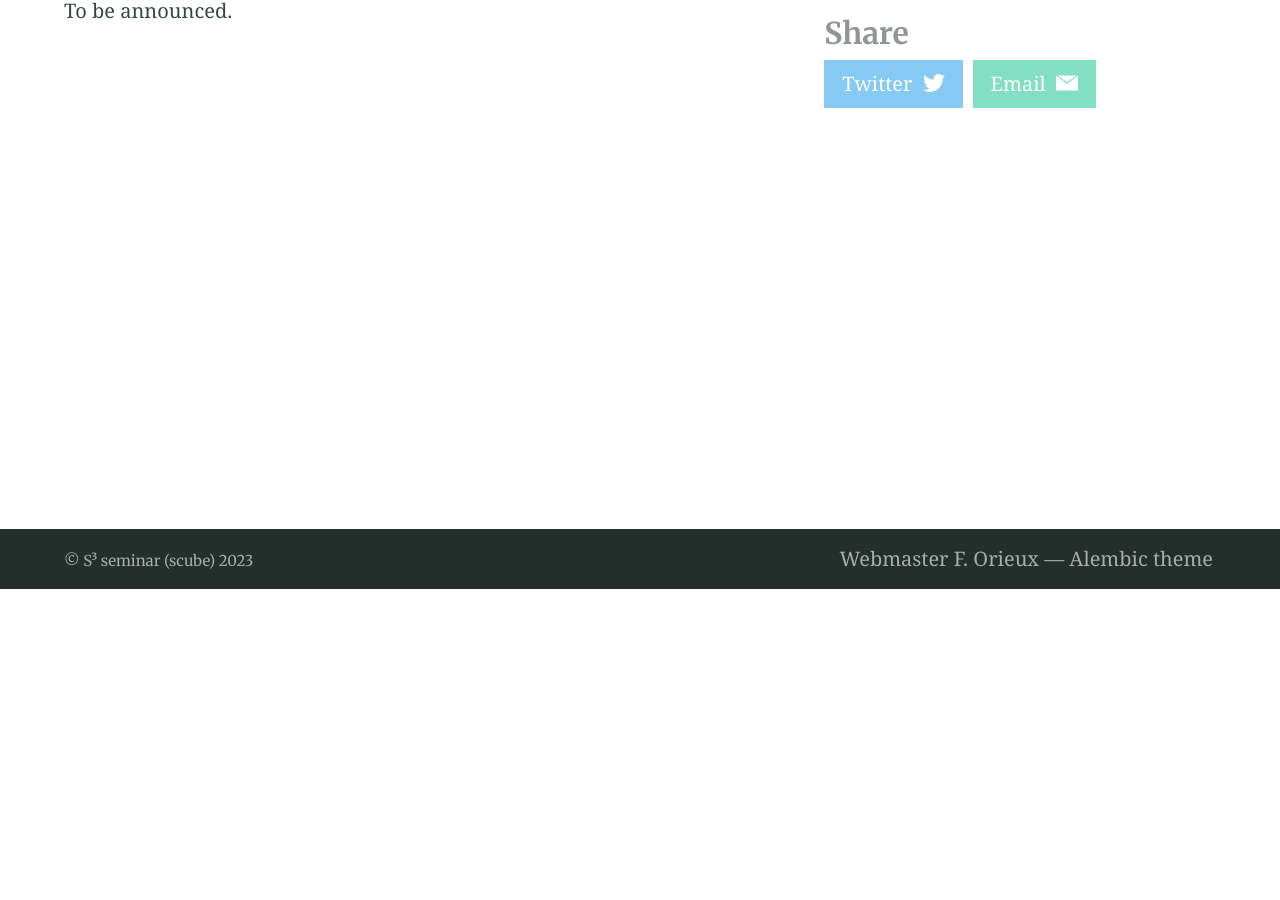
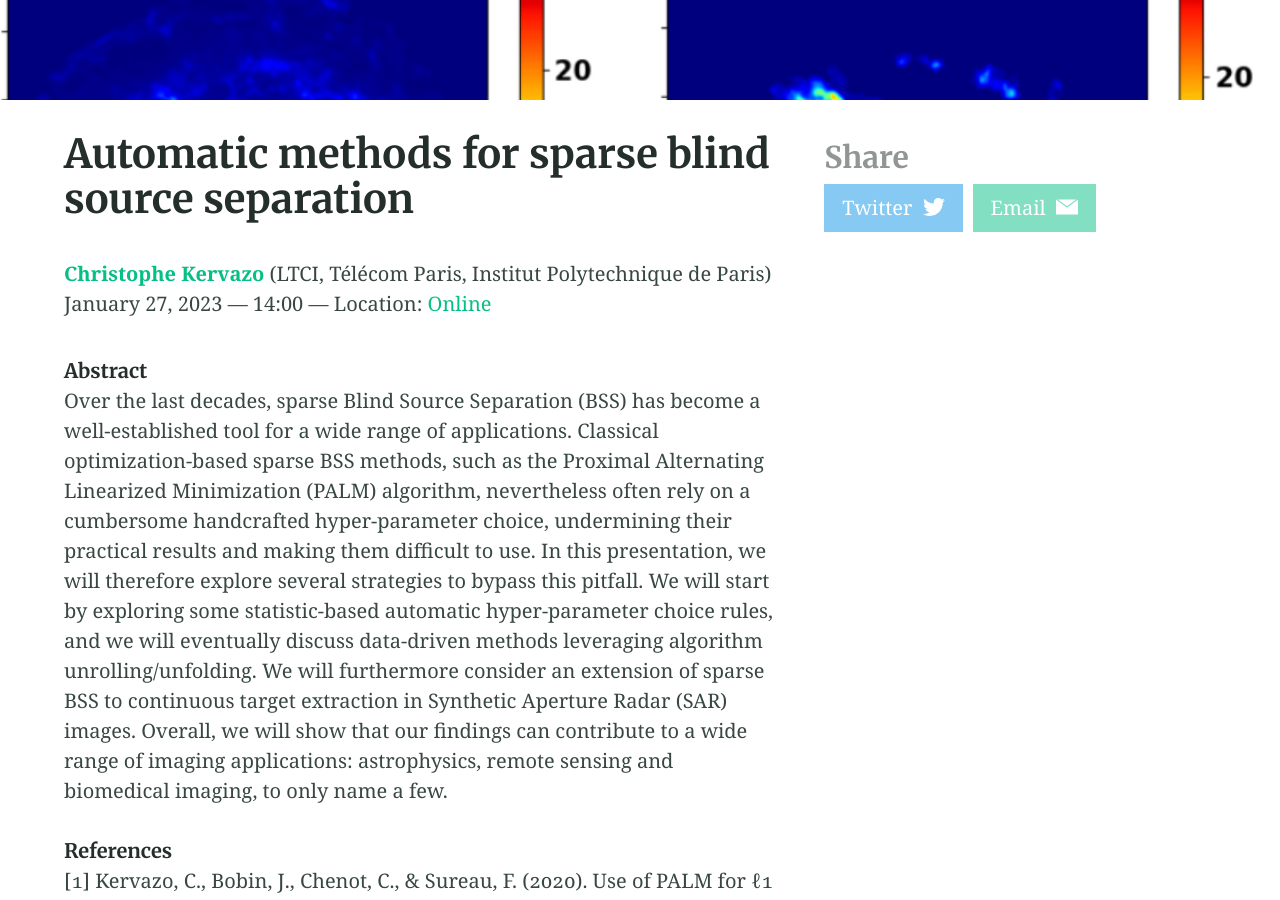
Before and after one commit to s3-seminar/s3-seminar.github.io, a Jekyll site: the page built from _seminars/christophe-kervazo.md, in a window 1280 px wide and 900 px high, scrolled down 311 px. Built offline with Jekyll 4.4.1, drawn with Linux system fonts in a browser that asks for light colours; before the commit the page ends 900 px from its top, so only the background shows below that; some of the changed text lies outside the part shown.

Commit message:
Up kervazo

```diff
--- a/_seminars/christophe-kervazo.md
+++ b/_seminars/christophe-kervazo.md
@@ -1,13 +1,51 @@
 ---
-title: To be announced
+title: Automatic methods for sparse blind source separation
 speaker: Christophe Kervazo
-affiliation: Telecom paris
-date: 2022-12-09 11:00
+affiliation: LTCI, Télécom Paris, Institut Polytechnique de Paris
+date: 2023-01-27 14:00
 online: Salle des séminaire du L2S
-perso: https://www.telecom-paris.fr/christophe-kervazo
+perso: https://sites.google.com/d/1CyF1tYGtoPeksAruQFlfhkOEGG_qNDAa/p/1PshTsbceZFm90mF6yWvfdgeaO9zY5gfD/edit
+feature_image: "christophe-kervazo.png"
+image: "seminars/christophe-kervazo/christophe-kervazo.png"
 aside: true
 ---
 
 ###### Abstract
 
-To be announced.
+Over the last decades, sparse Blind Source Separation (BSS) has become a
+well-established tool for a wide range of applications. Classical
+optimization-based sparse BSS methods, such as the Proximal Alternating
+Linearized Minimization (PALM) algorithm, nevertheless often rely on a
+cumbersome handcrafted hyper-parameter choice, undermining their practical
+results and making them difficult to use. In this presentation, we will
+therefore explore several strategies to bypass this pitfall. We will start by
+exploring some statistic-based automatic hyper-parameter choice rules, and we
+will eventually discuss data-driven methods leveraging algorithm
+unrolling/unfolding. We will furthermore consider an extension of sparse BSS to
+continuous target extraction in Synthetic Aperture Radar (SAR) images. Overall,
+we will show that our findings can contribute to a wide range of imaging
+applications: astrophysics, remote sensing and biomedical imaging, to only name
+a few.
+
+
+###### References
+
+[1] Kervazo, C., Bobin, J., Chenot, C., & Sureau, F. (2020). Use of PALM for ℓ1 sparse matrix factorization: Difficulty and rationalization of a two-step approach. Digital Signal Processing, 97, 102611.
+
+[2] Fahes, M., Kervazo, C., Bobin, J., & Tupin, F. (2021, September). Unrolling PALM for Sparse Semi-Blind Source Separation. In International Conference on Learning Representations.
+
+
+###### Biography
+
+Christophe Kervazo received Supélec engineering degree in 2015, and the master
+of science in Electrical and Computer Engineering from Georgia Institute of
+Technology (USA) in 2016. From 2016 to 2019, he was a PhD student in the
+CosmoStat group at CEA Saclay, where he worked on the optimization framework for
+sparse blind source separation, as well as non-linear component separation. He
+then went for one year in Mons (Belgium) where he worked, as a post-doctoral
+researcher, on the extension of Nonnegative Matrix Factorization to
+Linear-Quadratic mixture unmixing, with mathematical guarantees. He is currently
+an Assistant Professor at Télécom Paris, in the IMAGES group, were he now mainly
+works on deep-learning tools for inverse problems, with a focus on algorithm
+unrolling/unfolding. His works main current application is remote sensing
+imaging, but he also works on biomedical data.
```
Also changed, not shown: _seminars/christophe-kervazo/christophe-kervazo.png (added).
